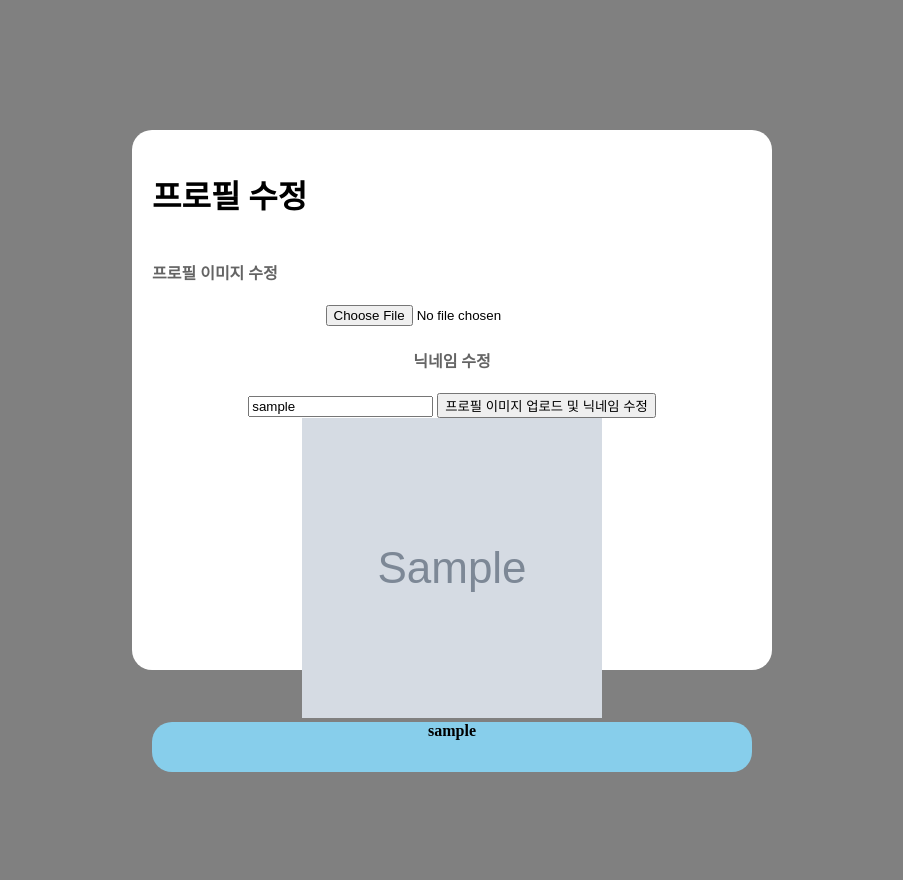
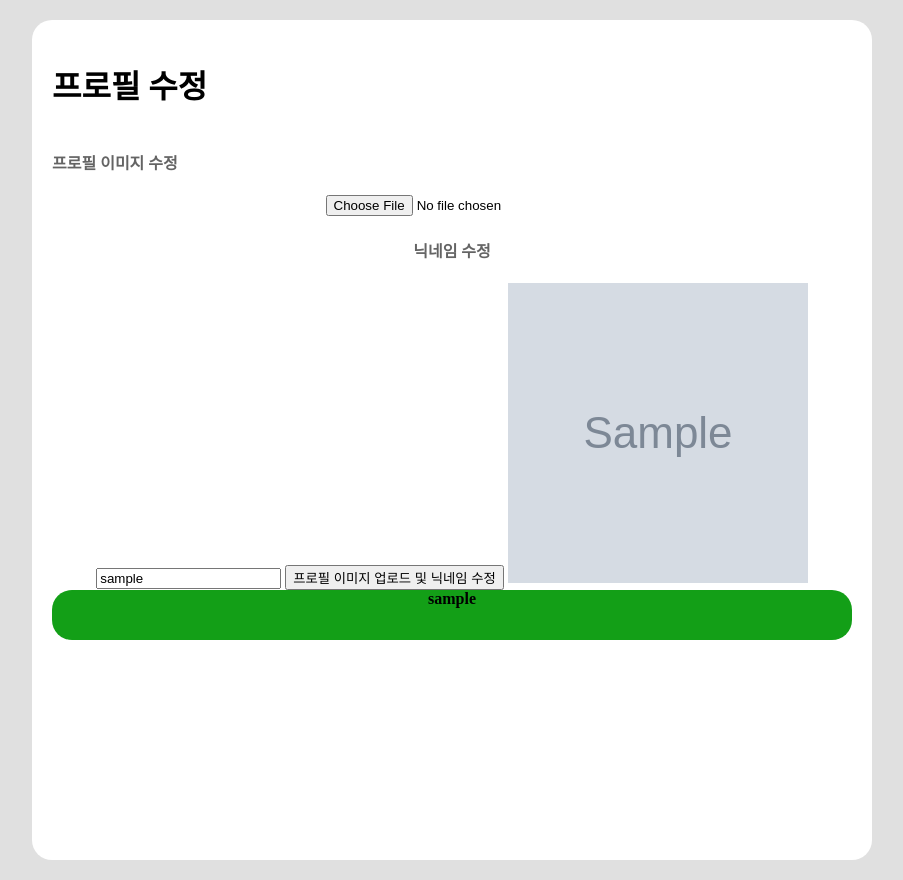
Before and after one commit to likelion-hackathon-team4/hackathon_diquiz, a Django app: page /account/profile/ in a window 1280 px wide. Shown: the whole page, without its empty margins (188-1091 px from the left). Before the commit the page ends 772 px from the top, so only its background shows below. Run offline with Django 4.2, Linux system fonts and the light colour scheme; a user stored in the database is signed in; tables that the repository leaves empty hold one stand-in row (values such as "Sample post"); grey boxes marked "Sample" are stand-in pictures.

Commit message:
배포최종

```diff
--- a/account/static/account/css/profile.css
+++ b/account/static/account/css/profile.css
@@ -1,8 +1,27 @@
+@font-face {
+  font-family: "TheJamsil5Bold";
+  src: url("https://cdn.jsdelivr.net/gh/projectnoonnu/noonfonts_2302_01@1.0/TheJamsil5Bold.woff2") format("woff2");
+  font-weight: 700;
+  font-style: normal;
+}
+
+.title {
+  font-family: "TheJamsil5Bold";
+}
+
+@font-face {
+  font-family: "GongGothicMedium";
+  src: url("https://cdn.jsdelivr.net/gh/projectnoonnu/noonfonts_20-10@1.0/GongGothicMedium.woff") format("woff");
+  font-weight: normal;
+  font-style: normal;
+}
+
+.context {
+  font-family: "GongGothicMedium";
+}
+
 body {
-    background-color: gray;
-    display: flex;
-    justify-content: center;
-    align-items: center;
+  background-color: #ECEFF1;
   height: 100vh;
   margin: 0;
 }
@@ -10,8 +29,8 @@ body {
 .profile-box {
   display: flex;
   flex-direction: column;
-    width: 600px;
-    height: 500px;
+  width: 1000px;
+  height: 1000px;
   background-color: white;
   border-radius: 20px;
   margin: 20px;
@@ -30,14 +49,13 @@ body {
 .profile-button {
   width: 90px;
   outline: none;
-    background-color: skyblue;
-    color: blue;
+  background-color: c;
   border-radius: 5px;
 }
 
 .nickname {
   border-radius: 20px;
   height: 50px;
-    background-color: skyblue;
+  background-color: #139F17;
   font-weight: bold;
 }
--- a/account/templates/account/profile.html
+++ b/account/templates/account/profile.html
@@ -8,7 +8,7 @@
     <title>Document</title>
     <link rel="stylesheet" href="{% static 'account/css/profile.css' %}" >
   </head>
-  <body>
+  <body style="background-color: rgb(224, 224, 224);">
     <div
       style="
         display: flex;
@@ -17,7 +17,7 @@
         align-items: center;
       "
     >
-      <div class="profile-box">
+      <div class="profile-box" style="width: 800px; height:800px; background-color: white;">
         <h1>프로필 수정</h1>
         <h4 class="my-4" style="color: rgb(100, 100, 100);">프로필 이미지 수정</h4>
         <div class="profile-container">
@@ -31,9 +31,9 @@
             <h4 class="my-2" style="color: rgb(100, 100, 100);">닉네임 수정</h4>
             <input type="text" name="nickname" value="{{user.nickname}}">
             <button type="submit">프로필 이미지 업로드 및 닉네임 수정</button>
+            <img src="{% if user.profile_picture %}{{ user.profile_picture.url }}{% endif %}" alt="프로필" class="profile-img" />
+          <div class="nickname" style="background-color: #139F17;">{{profile.nickname}}</div>
           </form>
-          <img src="{% if user.profile_picture %}{{ user.profile_picture.url }}{% endif %}" alt="프로필" class="profile-img" />
-        <div class="nickname">{{profile.nickname}}</div>
       </div>
     </div>
   </body>
--- a/quiz/templates/quiz/CreateQuiz.html
+++ b/quiz/templates/quiz/CreateQuiz.html
@@ -5,9 +5,9 @@
     <meta charset="UTF-8">
     <meta name="viewport" content="width=device-width, initial-scale=1.0">
     <title>내가 퀴즈 만들기</title>
-    <link rel="stylesheet" href="{% static 'quiz/css/make2.css'%}">
     <link href="https://cdn.jsdelivr.net/npm/bootstrap@5.3.1/dist/css/bootstrap.min.css" rel="stylesheet" integrity="sha384-4bw+/aepP/YC94hEpVNVgiZdgIC5+VKNBQNGCHeKRQN+PtmoHDEXuppvnDJzQIu9" crossorigin="anonymous"/>
     <script src="https://cdn.jsdelivr.net/npm/bootstrap@5.3.1/dist/js/bootstrap.bundle.min.js" integrity="sha384-HwwvtgBNo3bZJJLYd8oVXjrBZt8cqVSpeBNS5n7C8IVInixGAoxmnlMuBnhbgrkm" crossorigin="anonymous"></script>
+    <link rel="stylesheet" href="{% static 'quiz/css/make2.css' %}">
     <style>
         body {
             font-family: "GongGothicMedium", sans-serif;
```
Also changed, not shown: quiz/static/quiz/css/make2.css (+0 -7 lines), quiz/templates/quiz/make.html (+21 -46 lines), quiz/templates/quiz/make2.html (+11 -13 lines). Lines whose indentation alone changed are shown as unchanged.
